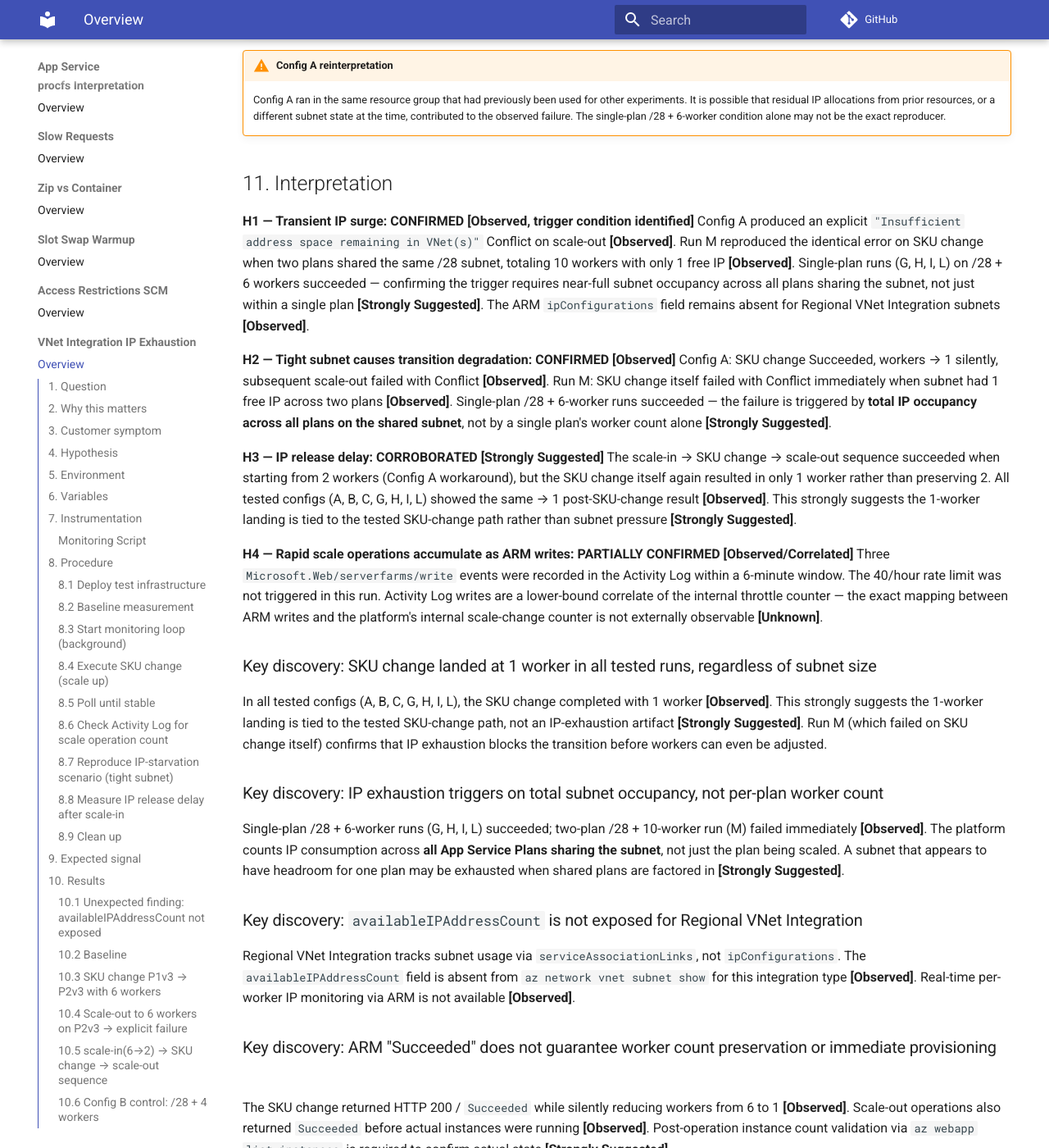
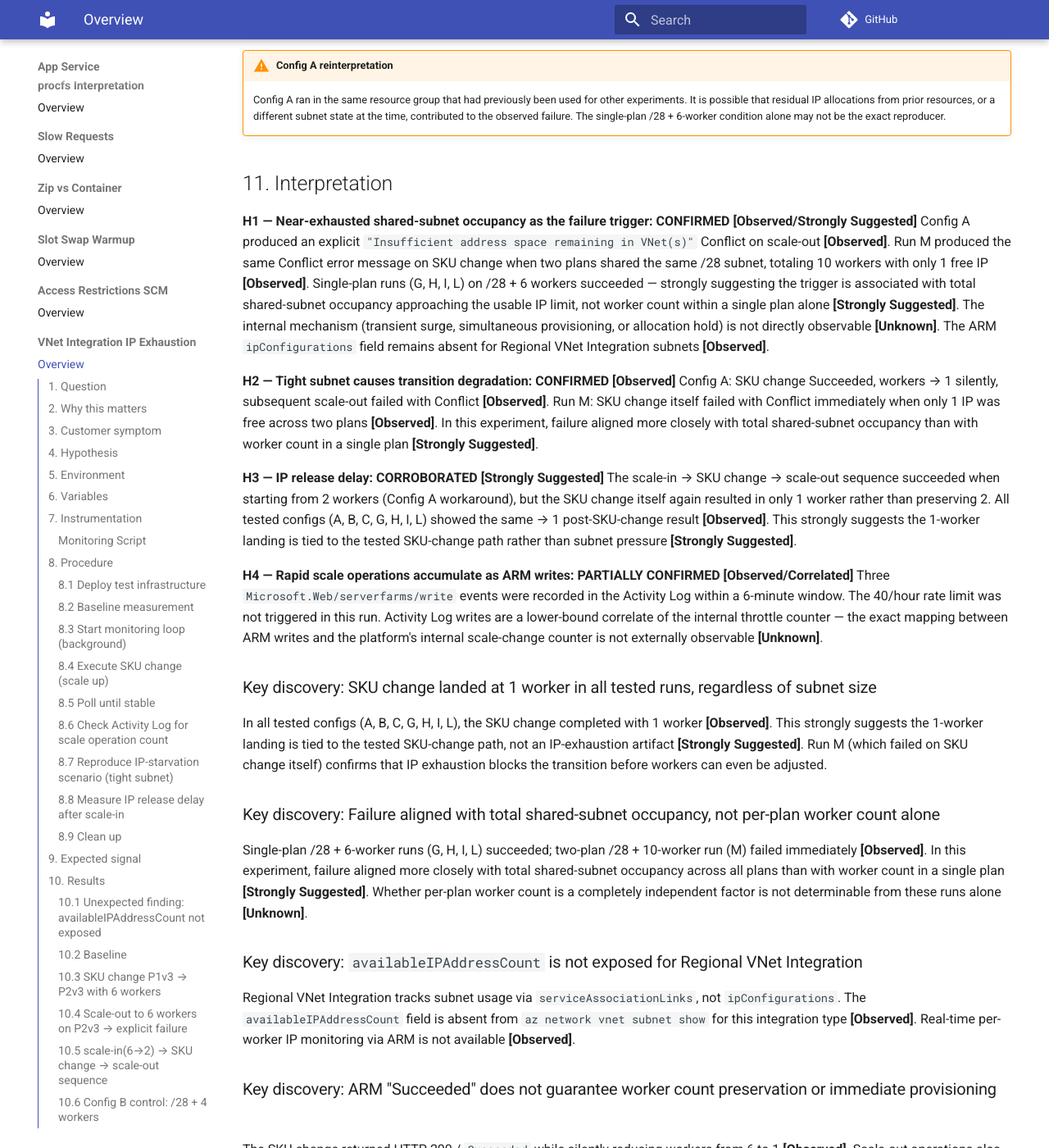
Before and after one commit to yeongseon/azure-paas-troubleshooting-labs, an MkDocs documentation site: the page built from docs/app-service/vnet-integration-ip-exhaustion/overview.md, in a window 1280 px wide and 1400 px high, scrolled down 15217 px. Shown: the whole window at 82% size. Built offline with MkDocs 1.6.1 and Material for MkDocs 9.7.7, drawn with Linux system fonts in a browser that asks for light colours; a script that is not in the unit is left out; comment, search, counter and statistics services are not loaded; some of the changed text lies outside the part shown.

Commit message:
docs: tighten H1/H2 language per Oracle review - avoid overclaiming mechanism

```diff
--- a/docs/app-service/vnet-integration-ip-exhaustion/overview.md
+++ b/docs/app-service/vnet-integration-ip-exhaustion/overview.md
@@ -608,11 +608,11 @@ b7d60ac7-a318-4088-bb6c-52603e95e761_subnet-asp.
 
 ## 11. Interpretation
 
-**H1 — Transient IP surge: CONFIRMED [Observed, trigger condition identified]**
-Config A produced an explicit `"Insufficient address space remaining in VNet(s)"` Conflict on scale-out **[Observed]**. Run M reproduced the identical error on SKU change when two plans shared the same /28 subnet, totaling 10 workers with only 1 free IP **[Observed]**. Single-plan runs (G, H, I, L) on /28 + 6 workers succeeded — confirming the trigger requires near-full subnet occupancy across all plans sharing the subnet, not just within a single plan **[Strongly Suggested]**. The ARM `ipConfigurations` field remains absent for Regional VNet Integration subnets **[Observed]**.
+**H1 — Near-exhausted shared-subnet occupancy as the failure trigger: CONFIRMED [Observed/Strongly Suggested]**
+Config A produced an explicit `"Insufficient address space remaining in VNet(s)"` Conflict on scale-out **[Observed]**. Run M produced the same Conflict error message on SKU change when two plans shared the same /28 subnet, totaling 10 workers with only 1 free IP **[Observed]**. Single-plan runs (G, H, I, L) on /28 + 6 workers succeeded — strongly suggesting the trigger is associated with total shared-subnet occupancy approaching the usable IP limit, not worker count within a single plan alone **[Strongly Suggested]**. The internal mechanism (transient surge, simultaneous provisioning, or allocation hold) is not directly observable **[Unknown]**. The ARM `ipConfigurations` field remains absent for Regional VNet Integration subnets **[Observed]**.
 
 **H2 — Tight subnet causes transition degradation: CONFIRMED [Observed]**
-Config A: SKU change Succeeded, workers → 1 silently, subsequent scale-out failed with Conflict **[Observed]**. Run M: SKU change itself failed with Conflict immediately when subnet had 1 free IP across two plans **[Observed]**. Single-plan /28 + 6-worker runs succeeded — the failure is triggered by **total IP occupancy across all plans on the shared subnet**, not by a single plan's worker count alone **[Strongly Suggested]**.
+Config A: SKU change Succeeded, workers → 1 silently, subsequent scale-out failed with Conflict **[Observed]**. Run M: SKU change itself failed with Conflict immediately when only 1 IP was free across two plans **[Observed]**. In this experiment, failure aligned more closely with total shared-subnet occupancy than with worker count in a single plan **[Strongly Suggested]**.
 
 **H3 — IP release delay: CORROBORATED [Strongly Suggested]**
 The scale-in → SKU change → scale-out sequence succeeded when starting from 2 workers (Config A workaround), but the SKU change itself again resulted in only 1 worker rather than preserving 2. All tested configs (A, B, C, G, H, I, L) showed the same → 1 post-SKU-change result **[Observed]**. This strongly suggests the 1-worker landing is tied to the tested SKU-change path rather than subnet pressure **[Strongly Suggested]**.
@@ -624,9 +624,9 @@ Three `Microsoft.Web/serverfarms/write` events were recorded in the Activity Log
 
 In all tested configs (A, B, C, G, H, I, L), the SKU change completed with 1 worker **[Observed]**. This strongly suggests the 1-worker landing is tied to the tested SKU-change path, not an IP-exhaustion artifact **[Strongly Suggested]**. Run M (which failed on SKU change itself) confirms that IP exhaustion blocks the transition before workers can even be adjusted.
 
-### Key discovery: IP exhaustion triggers on total subnet occupancy, not per-plan worker count
+### Key discovery: Failure aligned with total shared-subnet occupancy, not per-plan worker count alone
 
-Single-plan /28 + 6-worker runs (G, H, I, L) succeeded; two-plan /28 + 10-worker run (M) failed immediately **[Observed]**. The platform counts IP consumption across **all App Service Plans sharing the subnet**, not just the plan being scaled. A subnet that appears to have headroom for one plan may be exhausted when shared plans are factored in **[Strongly Suggested]**.
+Single-plan /28 + 6-worker runs (G, H, I, L) succeeded; two-plan /28 + 10-worker run (M) failed immediately **[Observed]**. In this experiment, failure aligned more closely with total shared-subnet occupancy across all plans than with worker count in a single plan **[Strongly Suggested]**. Whether per-plan worker count is a completely independent factor is not determinable from these runs alone **[Unknown]**.
 
 ### Key discovery: `availableIPAddressCount` is not exposed for Regional VNet Integration
 
@@ -640,8 +640,8 @@ The SKU change returned HTTP 200 / `Succeeded` while silently reducing workers f
 
 !!! success "Evidence: 5 configs + 4 replay runs + Run M, Korea Central, P1v3→P2v3"
 
-1. **The `Insufficient address space remaining in VNet(s)` error is reproducible** — Config A (single plan, once) and Run M (two plans sharing /28, immediately) both produced the identical Conflict error **[Observed]**
-2. **The trigger is total subnet IP occupancy across all plans, not per-plan worker count** — single-plan /28 + 6-worker runs (G, H, I, L) succeeded; two-plan /28 + 10-worker run failed immediately **[Observed]**; subnet headroom must be evaluated across all plans sharing the subnet **[Strongly Suggested]**
+1. **The `Insufficient address space remaining in VNet(s)` error is reproducible** — Config A (single plan, once) and Run M (two plans sharing /28, immediately) both produced the same Conflict error message **[Observed]**
+2. **Failure aligned more closely with total shared-subnet occupancy than with worker count in a single plan** — single-plan /28 + 6-worker runs (G, H, I, L) succeeded; two-plan /28 + 10-worker run failed immediately **[Observed]**; subnet headroom should be evaluated across all plans sharing the subnet **[Strongly Suggested]**; whether per-plan worker count is an independent factor is not determinable from these runs **[Unknown]**
 3. **SKU change itself can fail** (not just the subsequent scale-out) — Run M failed on the SKU change operation when only 1 IP was free; Config A failed on the scale-out after the SKU change landed at 1 worker **[Observed]**; the failure point depends on how close to exhaustion the subnet is at the moment of the operation
 4. **In all tested runs where SKU change succeeded, it landed at 1 worker** **[Observed]** — consistent across all configs; strongly suggests 1-worker landing is part of the SKU-change path **[Strongly Suggested]**
 5. **ARM `Succeeded` does not guarantee actual instance state** **[Observed]** — SKU change (workers → 1) and scale-out (async provisioning) both returned `Succeeded` before actual state stabilized; `az webapp list-instances` is the reliable check
```
